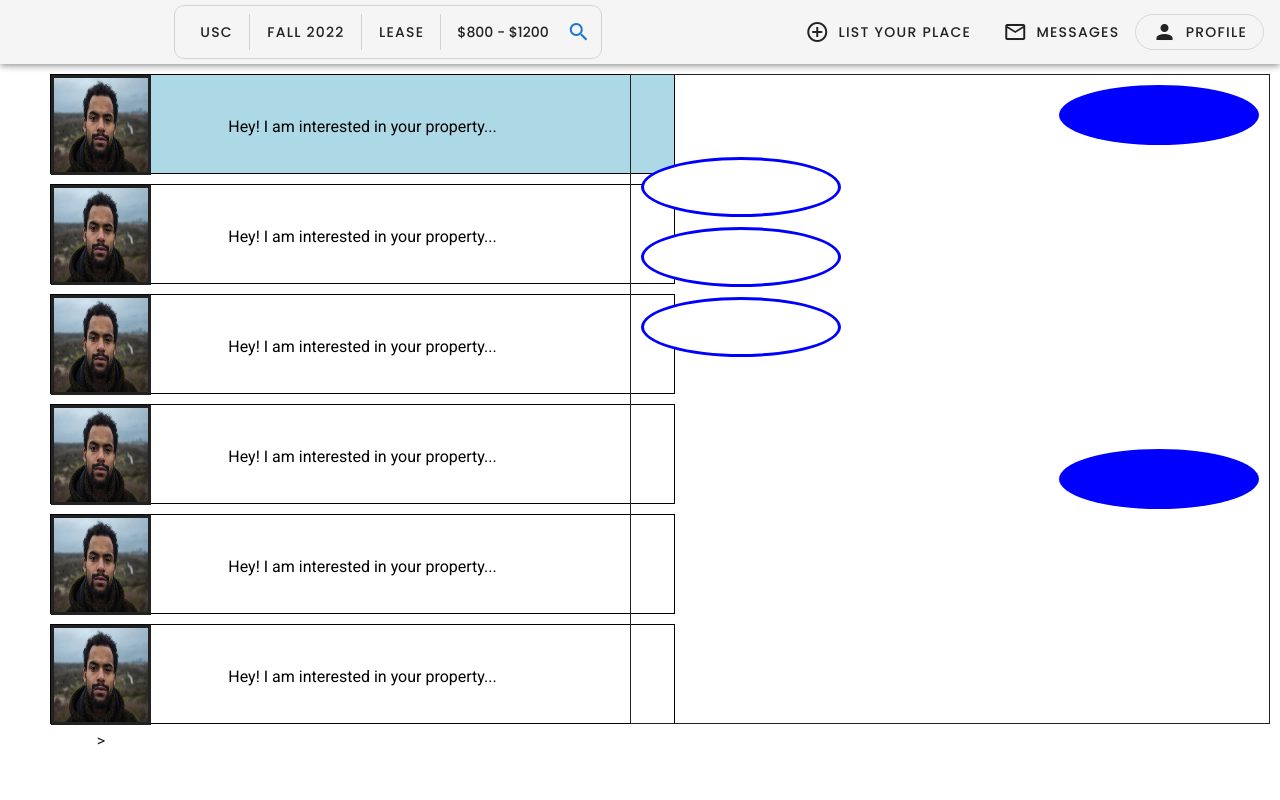
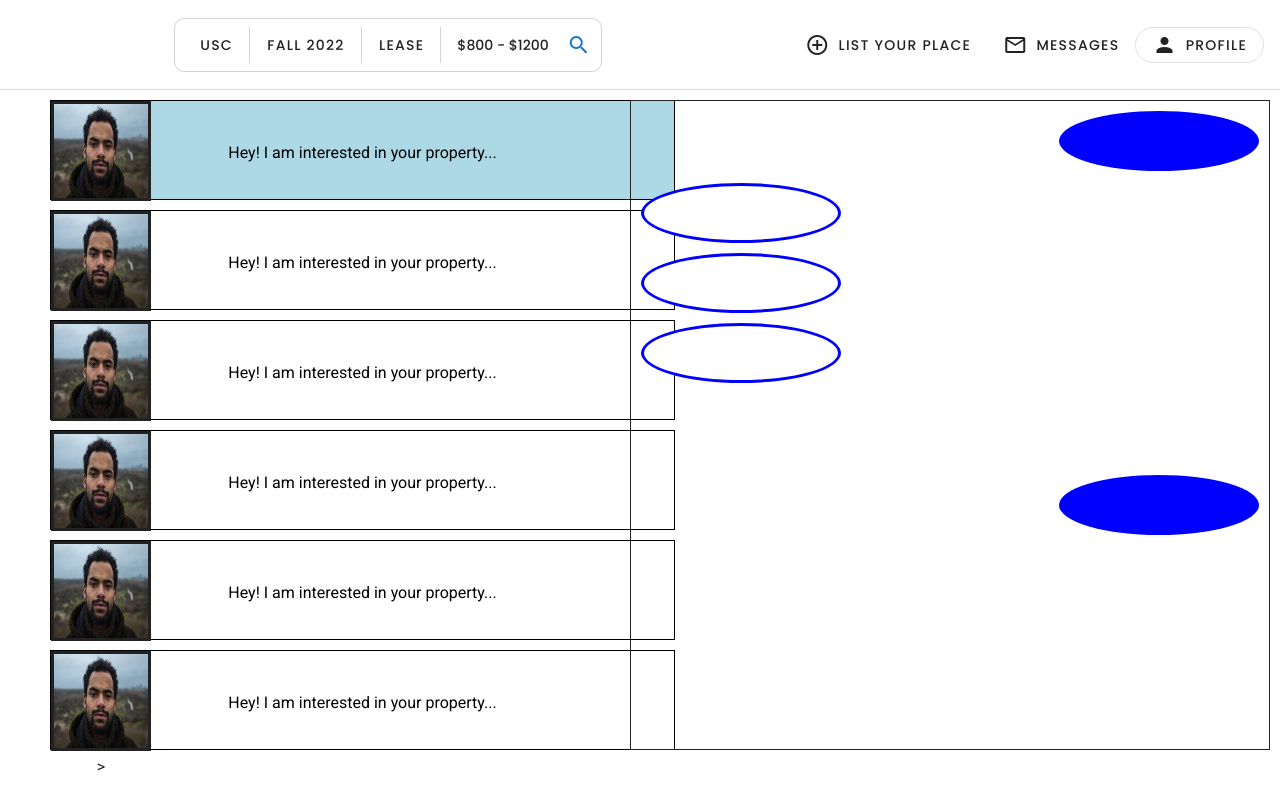
Before and after one commit to ULeaseLavaLab/UleaseMVP, a Vue app in the folder ulease/: page /message in a window 1280 px wide. Built offline with nearby package versions, Linux system fonts and the light colour scheme.

Commit message:
navbar border fix

```diff
--- a/ulease/src/App.vue
+++ b/ulease/src/App.vue
@@ -2,8 +2,11 @@
   <v-app>
     <v-app-bar
       app
+      style="background-color: white; box-shadow: unset;"
+      :style="navbarStyle"
+      height="90"
     >
-      <div class="d-flex align-center" style="width: 100%;">
+      <div class="d-flex align-center fill-height" style="width: 100%;">
         <v-img
           style="cursor: pointer;"
           @click="$router.push({ name: 'home' })"
@@ -69,7 +72,16 @@ export default {
   computed: {
     showSearchBar() {
       return this.$route.name !== null && this.$route.name !== 'home'
-    }
+    },
+    navbarStyle() {
+      if (this.$route.name === 'home') return {}
+
+      return {
+        borderBottomColor: 'var(--gainsboro)',
+        borderBottomWidth: '1px',
+        borderBottomStyle: 'solid',
+      }
+    },
   },
 };
 </script>
```
